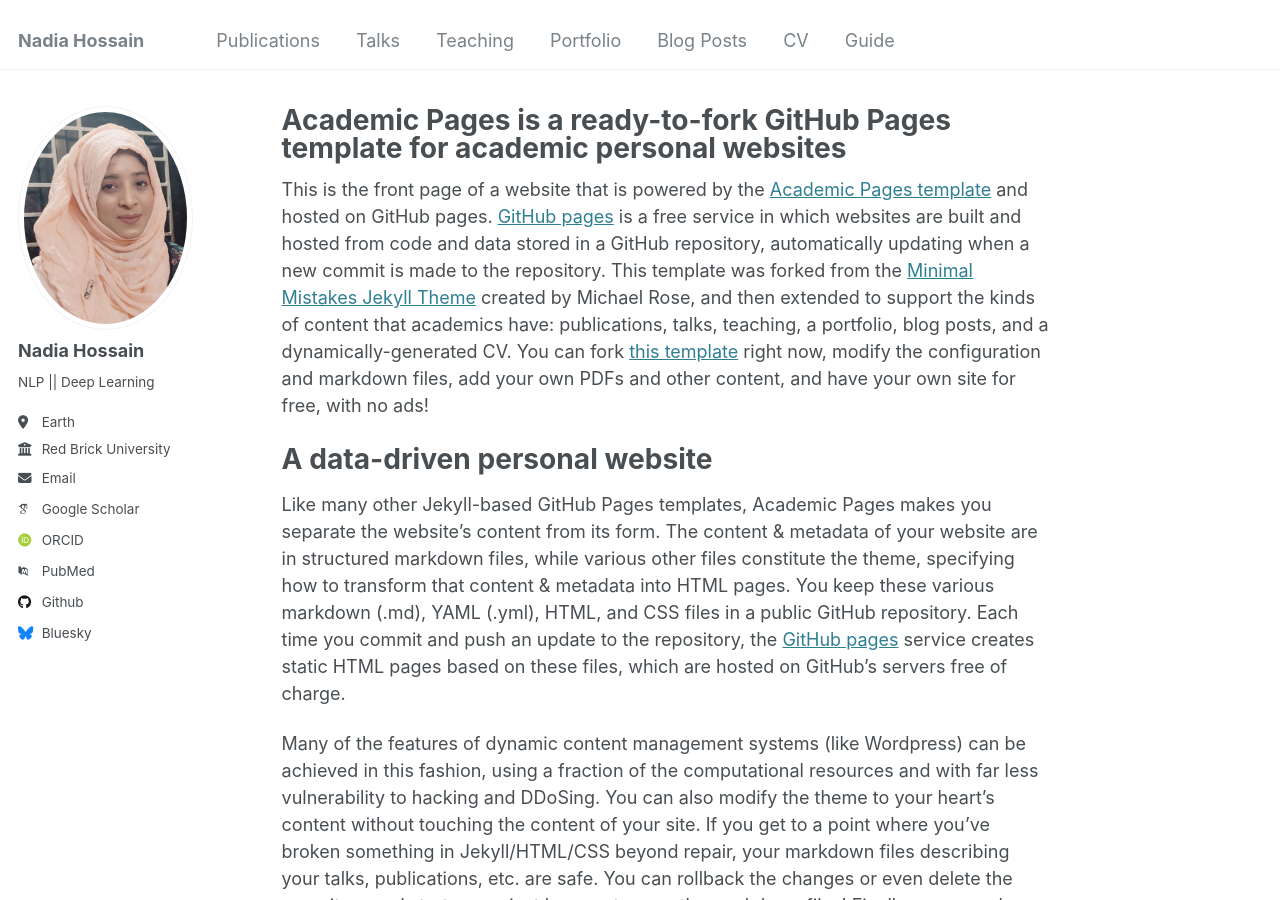
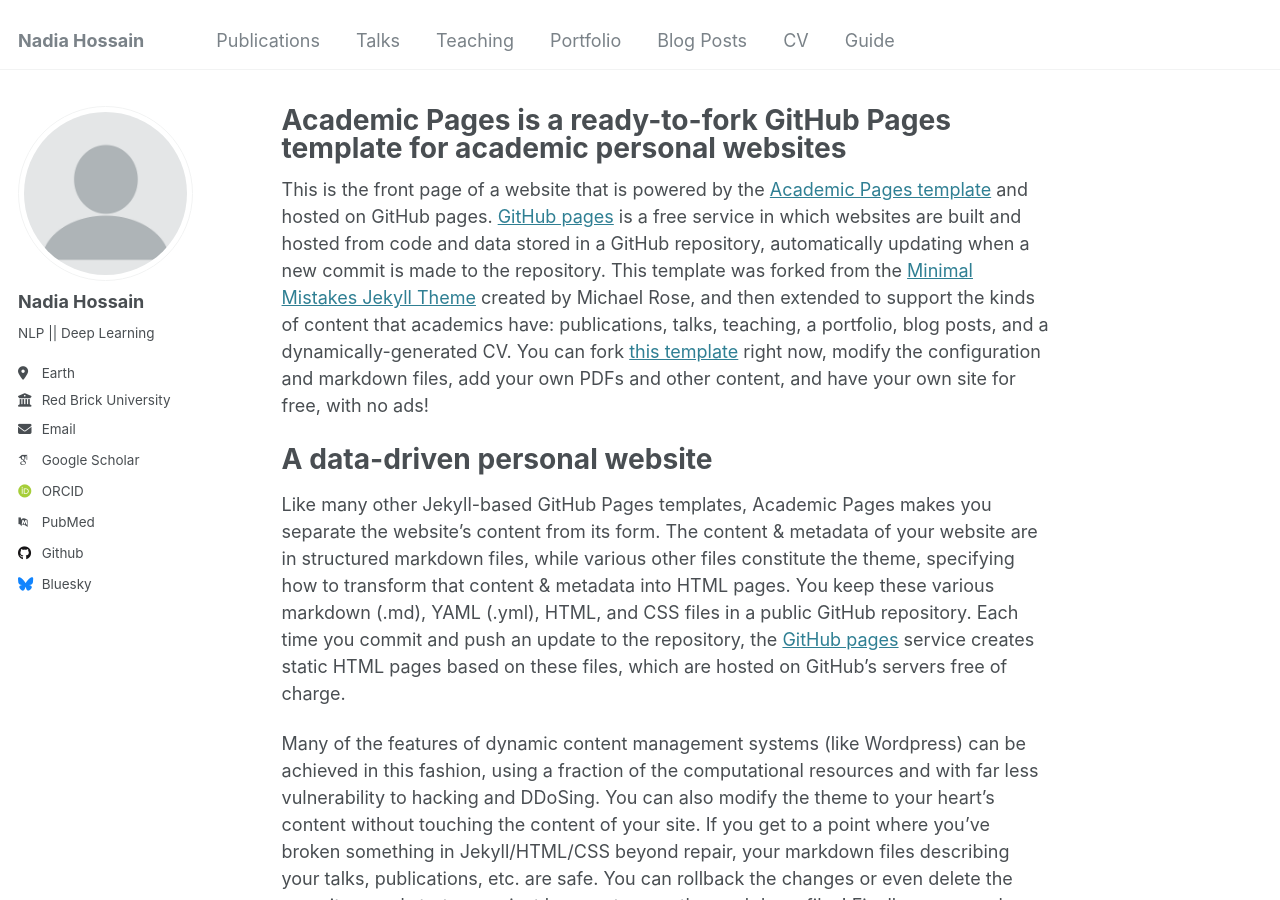
Before and after one commit to Nadia214/demo, a Jekyll site: the page built from _pages/about.md, in a window 1280 px wide and 900 px high. Built offline with Jekyll 4.4.1, drawn with Linux system fonts in a browser that asks for light colours; some web fonts are replaced.

Commit message:
Update _config.yml

```diff
--- a/_config.yml
+++ b/_config.yml
@@ -21,7 +21,7 @@ repository               : "academicpages/academicpages.github.io"
 #               Additional customization can be done by editing /_includes/author-profile.html
 author:
   # Biographic information
-  avatar           : "rsz_profil.png"
+  avatar           : "profile.png"
   name             : "Nadia Hossain"
   pronouns         : # example: "she/her"
   bio              : "NLP || Deep Learning"
```
